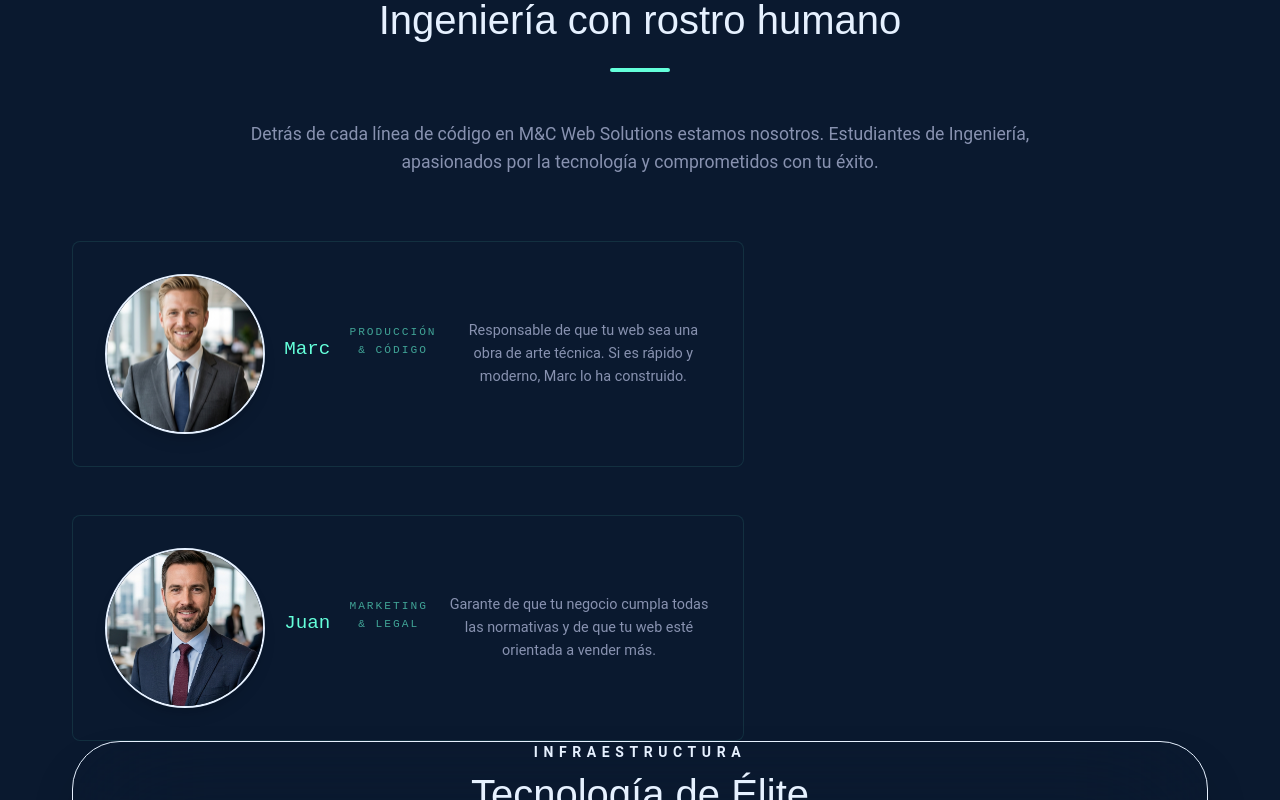
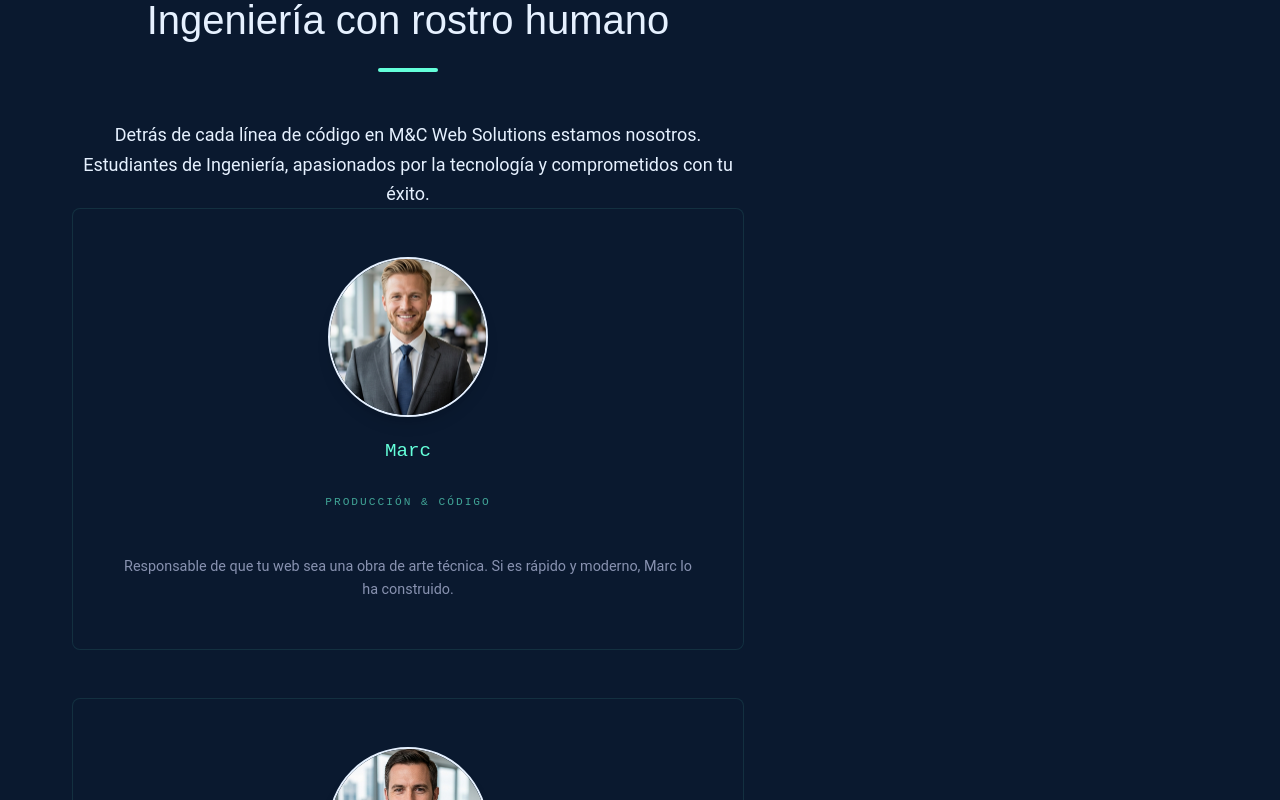
Before and after one commit to markusx5622/mc-websolutions-v2, a Next.js app: page / in a window 1280 px wide. Shown: the part 3380-4180 px from the top of the page. Built offline with nearby package versions, Linux system fonts and the light colour scheme.

Commit message:
style: center About Us section and profile cards

```diff
--- a/src/app/(marketing)/page.tsx
+++ b/src/app/(marketing)/page.tsx
@@ -469,9 +469,9 @@ export default function Home() {
         transition={{ duration: 0.8 }}
       >
         <div className="container">
-          <div style={{ textAlign: "center", maxWidth: "800px", margin: "0 auto", marginBottom: '4rem' }}>
+          <div className="text-center max-w-2xl mx-auto mb-20">
             <h2 className="section-title">Ingeniería con rostro humano</h2>
-            <p style={{ fontSize: "1.1rem", color: "var(--text-muted)" }}>
+            <p className="text-muted text-lg leading-relaxed">
               Detrás de cada línea de código en <span className="text-accent">M&C Web Solutions</span> estamos nosotros. Estudiantes de Ingeniería, apasionados por la tecnología y comprometidos con tu éxito.
             </p>
           </div>
@@ -479,11 +479,11 @@ export default function Home() {
           <div className="flex flex-col items-center gap-12 max-w-2xl mx-auto">
             {/* MARC */}
             <motion.div
-              className="tech-card"
-              initial={{ opacity: 0, x: -30 }}
-              whileInView={{ opacity: 1, x: 0 }}
+              className="tech-card !flex-col !items-center w-full"
+              initial={{ opacity: 0, y: 30 }}
+              whileInView={{ opacity: 1, y: 0 }}
               viewport={{ once: true }}
-              style={{ padding: '2rem', textAlign: 'center' }}
+              style={{ padding: '3rem', textAlign: 'center' }}
             >
               <div className="w-40 h-40 rounded-full bg-accent/10 mx-auto mb-8 border-2 border-accent overflow-hidden relative shrink-0 shadow-lg shadow-accent/20">
                 <div className="absolute inset-0 flex items-center justify-center">
@@ -498,11 +498,11 @@ export default function Home() {
 
             {/* JUAN */}
             <motion.div
-              className="tech-card"
-              initial={{ opacity: 0, x: 30 }}
-              whileInView={{ opacity: 1, x: 0 }}
+              className="tech-card !flex-col !items-center w-full"
+              initial={{ opacity: 0, y: 30 }}
+              whileInView={{ opacity: 1, y: 0 }}
               viewport={{ once: true }}
-              style={{ padding: '2rem', textAlign: 'center' }}
+              style={{ padding: '3rem', textAlign: 'center' }}
             >
               <div className="w-40 h-40 rounded-full bg-accent/10 mx-auto mb-8 border-2 border-accent overflow-hidden relative shrink-0 shadow-lg shadow-accent/20">
                 <div className="absolute inset-0 flex items-center justify-center">
```
